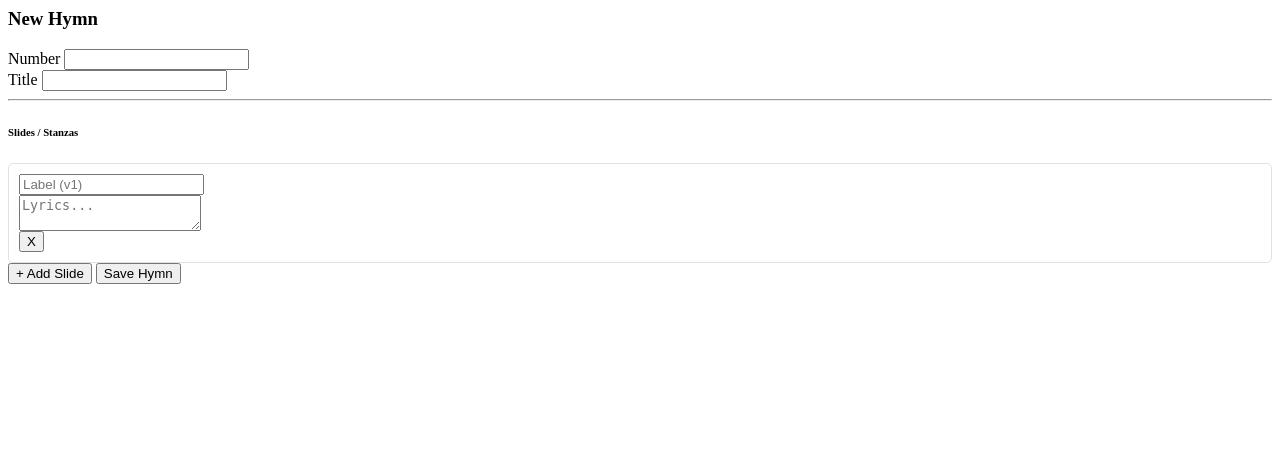
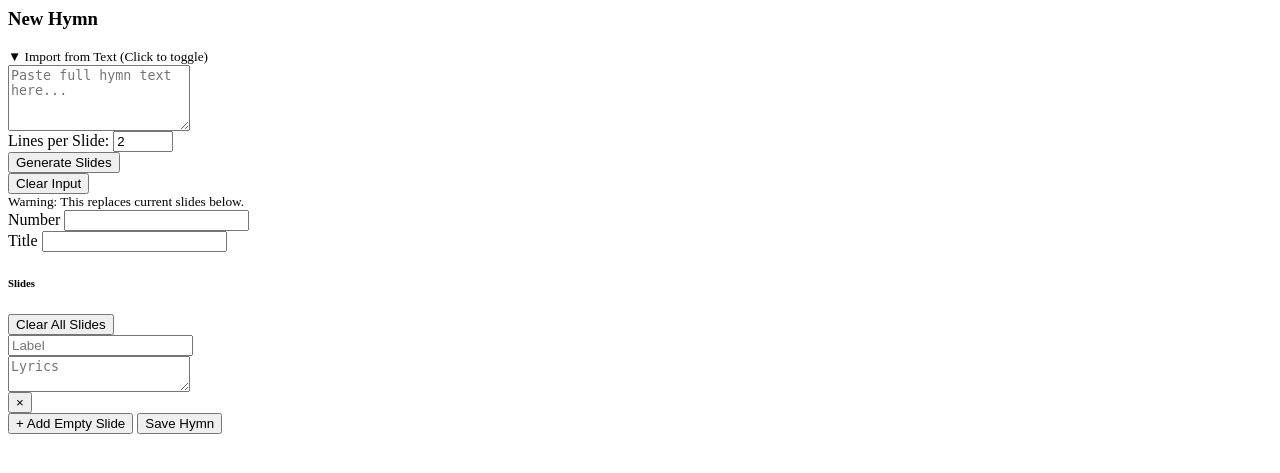
Before and after one commit to rykovv/selah, a FastAPI app: page /hymns/form in a window 1280 px wide. Shown: the top 473 px of the page. Run offline with FastAPI, Linux system fonts and the light colour scheme.

Commit message:
import hymn from txt

```diff
--- a/src/vmix-hymnal-manager/templates/partials/hymn_form.html
+++ b/src/vmix-hymnal-manager/templates/partials/hymn_form.html
@@ -1,5 +1,5 @@
 <div class="w-100 h-100 d-flex flex-column">
-    <div class="d-flex justify-content-between align-items-center mb-3">
+    <div class="d-flex justify-content-between align-items-center mb-2">
         <h3>{{ 'Edit Hymn' if hymn else 'New Hymn' }}</h3>
 
         {% if hymn %}
@@ -10,91 +10,156 @@
         {% endif %}
     </div>
 
-    <form action="/hymns/save" method="post" class="flex-grow-1 d-flex flex-column">
+    <div class="card bg-light mb-3 border-secondary">
+        <div class="card-header py-1 px-3 pointer" data-bs-toggle="collapse" data-bs-target="#importPanel"
+            style="cursor: pointer;">
+            <small class="fw-bold text-primary">▼ Import from Text (Click to toggle)</small>
+        </div>
+        <div id="importPanel" class="collapse">
+            <div class="card-body p-2">
+                <div class="row g-2">
+                    <div class="col-12">
+                        <textarea id="raw-import-text" class="form-control form-control-sm" rows="4"
+                            placeholder="Paste full hymn text here..."></textarea>
+                    </div>
+                    <div class="col-auto d-flex align-items-center">
+                        <label class="small me-2">Lines per Slide:</label>
+                        <input type="number" id="lines-per-slide" class="form-control form-control-sm" value="2" min="1"
+                            max="10" style="width: 60px;">
+                    </div>
+                    <div class="col-auto">
+                        <button type="button" class="btn btn-sm btn-primary" onclick="processImport()">Generate
+                            Slides</button>
+                    </div>
+                    <div class="col-auto">
+                        <button type="button" class="btn btn-sm btn-outline-secondary" onclick="clearImport()">Clear
+                            Input</button>
+                    </div>
+                    <div class="col-auto ms-auto">
+                        <small class="text-muted">Warning: This replaces current slides below.</small>
+                    </div>
+                </div>
+            </div>
+        </div>
+    </div>
+
+    <form action="/hymns/save" method="post" class="flex-grow-1 d-flex flex-column" style="min-height: 0;">
         {% if hymn %}
         <input type="hidden" name="hymn_id" value="{{ hymn.id }}">
         {% endif %}
 
         <div class="row mb-3">
             <div class="col-md-3">
-                <label class="form-label">Number</label>
+                <label class="form-label small mb-1">Number</label>
                 <input type="text" name="number" class="form-control" value="{{ hymn.number if hymn else '' }}"
                     required>
             </div>
             <div class="col-md-9">
-                <label class="form-label">Title</label>
+                <label class="form-label small mb-1">Title</label>
                 <input type="text" name="title" class="form-control" value="{{ hymn.title if hymn else '' }}" required>
             </div>
         </div>
 
-        <hr>
-        <h6>Slides / Stanzas</h6>
+        <div class="d-flex justify-content-between align-items-end mb-1">
+            <h6 class="m-0">Slides</h6>
+            <button type="button" class="btn btn-link btn-sm p-0 text-decoration-none"
+                onclick="document.getElementById('slides-container').innerHTML=''">Clear All Slides</button>
+        </div>
 
-        <div id="slides-container" class="overflow-auto mb-3 flex-grow-1"
-            style="max-height: 50vh; border: 1px solid #dee2e6; padding: 10px; border-radius: 5px;">
+        <div id="slides-container" class="overflow-auto mb-3 flex-grow-1 border p-2 rounded bg-white">
 
             {% if hymn %}
             {% for slide in hymn.slides %}
-            <div class="slide-row row mb-2">
+            <div class="slide-row row mb-2 g-1">
                 <div class="col-2">
-                    <input type="text" name="slide_labels" class="form-control form-control-sm" placeholder="Label (v1)"
+                    <input type="text" name="slide_labels" class="form-control form-control-sm" placeholder="Label"
                         value="{{ slide.label }}">
                 </div>
                 <div class="col-9">
                     <textarea name="slide_contents" class="form-control form-control-sm" rows="2"
-                        placeholder="Lyrics...">{{ slide.content }}</textarea>
+                        placeholder="Lyrics">{{ slide.content }}</textarea>
                 </div>
-                <div class="col-1">
-                    <button type="button" class="btn btn-sm btn-outline-danger"
-                        onclick="this.closest('.slide-row').remove()">X</button>
+                <div class="col-1 text-center">
+                    <button type="button" class="btn btn-sm btn-outline-danger border-0"
+                        onclick="this.closest('.slide-row').remove()">×</button>
                 </div>
             </div>
             {% endfor %}
             {% else %}
-            <div class="slide-row row mb-2">
+            <div class="slide-row row mb-2 g-1">
                 <div class="col-2">
-                    <input type="text" name="slide_labels" class="form-control form-control-sm"
-                        placeholder="Label (v1)">
+                    <input type="text" name="slide_labels" class="form-control form-control-sm" placeholder="Label">
                 </div>
                 <div class="col-9">
                     <textarea name="slide_contents" class="form-control form-control-sm" rows="2"
-                        placeholder="Lyrics..."></textarea>
+                        placeholder="Lyrics"></textarea>
                 </div>
-                <div class="col-1">
-                    <button type="button" class="btn btn-sm btn-outline-danger"
-                        onclick="this.closest('.slide-row').remove()">X</button>
+                <div class="col-1 text-center">
+                    <button type="button" class="btn btn-sm btn-outline-danger border-0"
+                        onclick="this.closest('.slide-row').remove()">×</button>
                 </div>
             </div>
             {% endif %}
 
         </div>
 
-        <div class="d-flex justify-content-between">
-            <button type="button" class="btn btn-secondary btn-sm" onclick="addSlide()">+ Add Slide</button>
+        <div class="d-flex justify-content-between mt-auto">
+            <button type="button" class="btn btn-secondary btn-sm" onclick="addSlide()">+ Add Empty Slide</button>
             <button type="submit" class="btn btn-success">Save Hymn</button>
         </div>
     </form>
 </div>
 
+<script src="https://cdn.jsdelivr.net/npm/bootstrap@5.3.0/dist/js/bootstrap.bundle.min.js"></script>
+
 <script>
-    // Simple JS to append a new row
-    function addSlide() {
+    function addSlide(content = "", label = "") {
         const container = document.getElementById('slides-container');
         const newRow = document.createElement('div');
-        newRow.className = 'slide-row row mb-2';
+        newRow.className = 'slide-row row mb-2 g-1';
         newRow.innerHTML = `
             <div class="col-2">
-                <input type="text" name="slide_labels" class="form-control form-control-sm" placeholder="Label">
+                <input type="text" name="slide_labels" class="form-control form-control-sm" placeholder="Label" value="${label}">
             </div>
             <div class="col-9">
-                <textarea name="slide_contents" class="form-control form-control-sm" rows="2" placeholder="Lyrics..."></textarea>
+                <textarea name="slide_contents" class="form-control form-control-sm" rows="2" placeholder="Lyrics">${content}</textarea>
             </div>
-            <div class="col-1">
-                <button type="button" class="btn btn-sm btn-outline-danger" onclick="this.closest('.slide-row').remove()">X</button>
+            <div class="col-1 text-center">
+                <button type="button" class="btn btn-sm btn-outline-danger border-0" onclick="this.closest('.slide-row').remove()">×</button>
             </div>
         `;
         container.appendChild(newRow);
-        // Auto-scroll to bottom
+        return container;
+    }
+
+    function processImport() {
+        const rawText = document.getElementById('raw-import-text').value;
+        const linesPerSlide = parseInt(document.getElementById('lines-per-slide').value) || 2;
+        const container = document.getElementById('slides-container');
+
+        if (!rawText.trim()) return;
+
+        // 1. Clear existing slides
+        container.innerHTML = '';
+
+        // 2. Split text by newlines
+        // We split by newline, then filter out completely empty lines to avoid blank slides
+        const lines = rawText.split('\n').map(l => l.trim()).filter(l => l.length > 0);
+
+        // 3. Chunk the lines
+        for (let i = 0; i < lines.length; i += linesPerSlide) {
+            const chunk = lines.slice(i, i + linesPerSlide);
+            const slideContent = chunk.join('\n');
+
+            // Add the slide (Leave label blank for user to fill)
+            addSlide(slideContent, "");
+        }
+
+        // 4. Scroll to bottom
         container.scrollTop = container.scrollHeight;
     }
+
+    function clearImport() {
+        document.getElementById('raw-import-text').value = '';
+    }
 </script>
```
